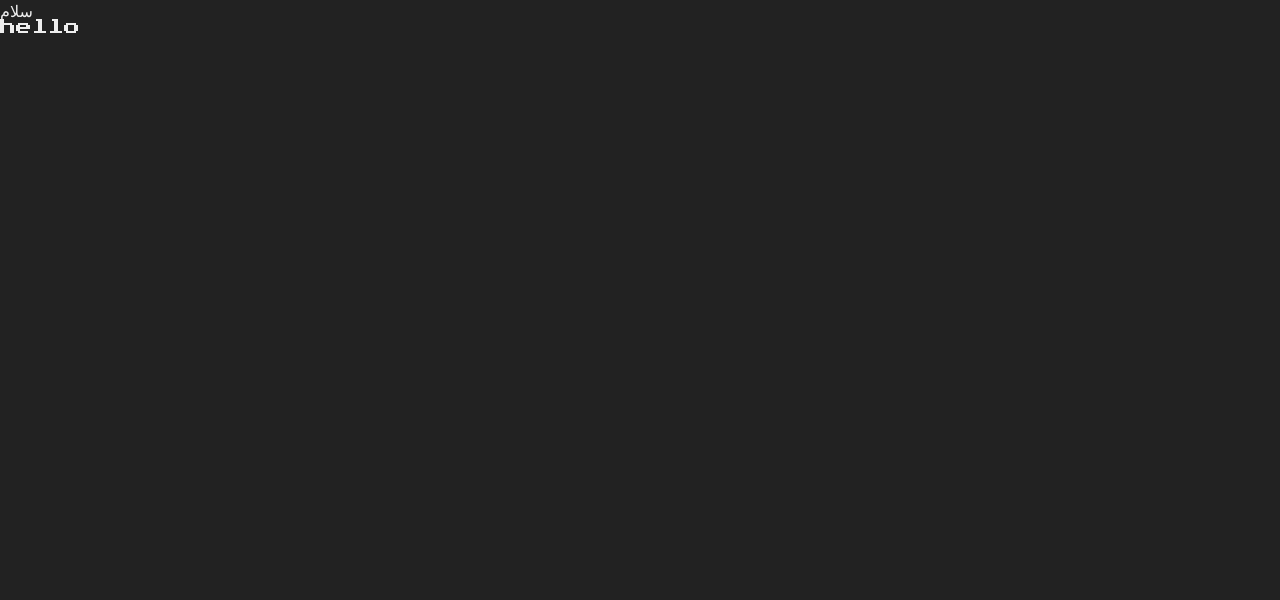
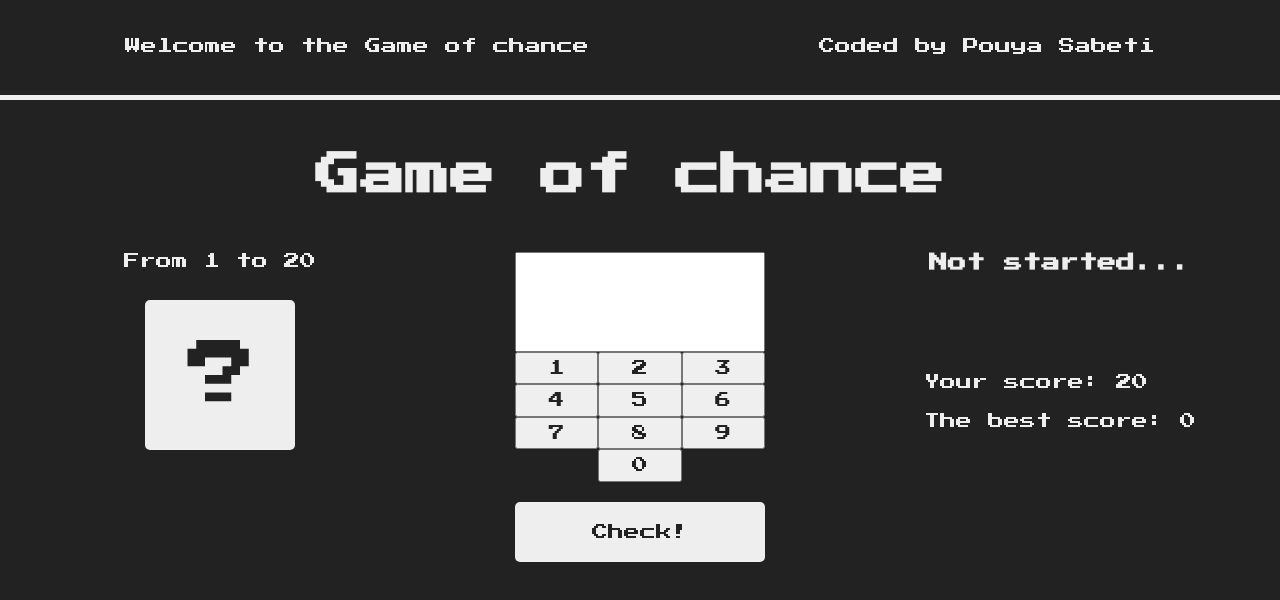
Before and after one commit to pouya-sabeti/Game-o--chance, a plain HTML site: page index.html in a window 1280 px wide. Drawn offline with Linux system fonts and the light colour scheme.

Commit message:
complate

```diff
--- a/css/style.css
+++ b/css/style.css
@@ -1,15 +1,12 @@
 @import url('https://fonts.googleapis.com/css?family=Press+Start+2P&display=swap');
 
 * {
-  margin: 0;
+  margin: 0 auto;
   padding: 0;
-  box-sizing: inherit;
+  box-sizing: border-box;
 }
 
-html {
 
-  box-sizing: border-box;
-}
 
 body {
   font-family: 'Press Start 2P', sans-serif;
@@ -17,3 +14,88 @@ body {
   background-color: #222;
   /* background-color: #60b347; */
 }
+header{
+    display: flex;
+    justify-content:space-around;
+    width: 100%;
+    height: 100px;
+    border-bottom: 5px solid #eee;
+    padding: 37px 10px;
+}
+/* header p{
+    margin: 25px 10px;
+} */
+
+main h1{
+    margin-top: 50px !important;
+    font-size: 45px;
+animation: a 4s infinite;
+}
+@keyframes a {
+    0%{
+        transform: translateX(10px);
+    }
+    30%{
+        transform: translateX(-10px);
+    }
+    50%{
+        transform: translateX(5px);
+    }
+    70%{
+        transform: translateX(-15px);
+    }
+    100%{
+        transform: translateX(10px);
+    }
+}
+.box{
+    width: 100%;
+    display: grid;
+    grid-template-columns: 30% 40% 30%;
+    margin-top: 50px;
+}
+.number{
+    width: 150px;
+    height: 150px;
+    background: #eee;
+    color: #222;
+    font-size: 70px;
+    border: none;
+    padding-left: 5px;
+    margin-top: 30px;
+    border-radius: 5px;
+}
+.number-box{
+    display: grid;
+    grid-template-columns: auto auto auto;
+
+}
+.number-box button{
+  color: #222;
+}
+#numb{
+    height: 100px;
+    width: 250px;
+    text-align: center;
+    font-size: 50px;
+}
+#Check{
+    width: 100%;
+    height: 60px;
+    border: none;
+    background: #eee;
+    color: #222;
+    margin-top:20px;
+    border-radius: 5px;
+}
+#Check:hover{
+opacity: 80%;
+}
+
+.right h3{
+margin-bottom: 100px;
+}
+.right p{
+    margin: 20px 0;
+    text-align: left;
+    }
--- a/index.html
+++ b/index.html
@@ -12,9 +12,48 @@
 </head>
 <body>
 
-<p>سلام</p>
-<p>hello</p>
+<header>
 
+<p>Welcome to the Game of chance</p>
+<p>Coded by Pouya Sabeti</p>
+
+</header>
+
+<main>
+    <div class="app">
+        <h1>Game of chance</h1>
+        <div class="box">
+            <div>
+                <p>From 1 to 20</p>
+                <button class="number">?</button>
+            </div>
+            <div>
+
+                    <input type="number" name="numb" id="numb" max="20" min="0">
+                    <div class="number-box" style="
+                    height: 130px;
+                ">
+                        <button onclick="value_num('1')">1</button>
+                        <button onclick="value_num('2')">2</button>
+                        <button onclick="value_num('3')">3</button>
+                        <button onclick="value_num('4')">4</button>
+                        <button onclick="value_num('5')">5</button>
+                        <button onclick="value_num('6')">6</button>
+                        <button onclick="value_num('7')">7</button>
+                        <button onclick="value_num('8')">8</button>
+                        <button onclick="value_num('9')">9</button>
+                        <button style="grid-column-start: 2; grid-column-end: 3;" onclick="value_num('0')">0</button>
+                    </div>
+            <button id="Check">Check!</button>
+            </div>
+            <div class="right">
+                <h3>Not started...</h3>
+                <p>Your score: <span>20</span></p>
+                <p>The best score: <span>0</span></p>
+            </div>
+        </div>
+    </div>
+</main>
     <script src="js/app.js"></script>
 </body>
 </html>
--- a/js/app.js
+++ b/js/app.js
@@ -0,0 +1,4 @@
+function value_num(a){
+var value_input = document.getElementById("numb").value;
+document.getElementById("numb").value = value_input + String(a);
+}
```
